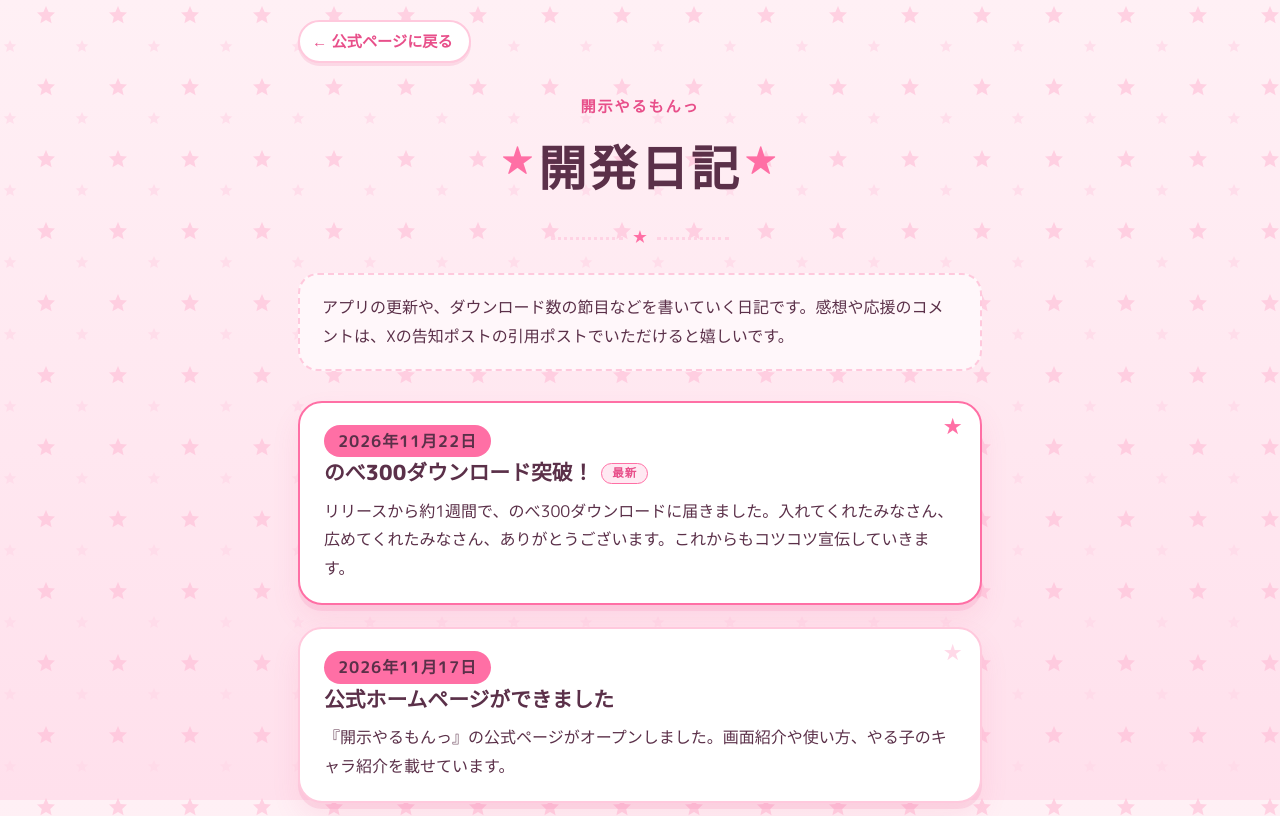
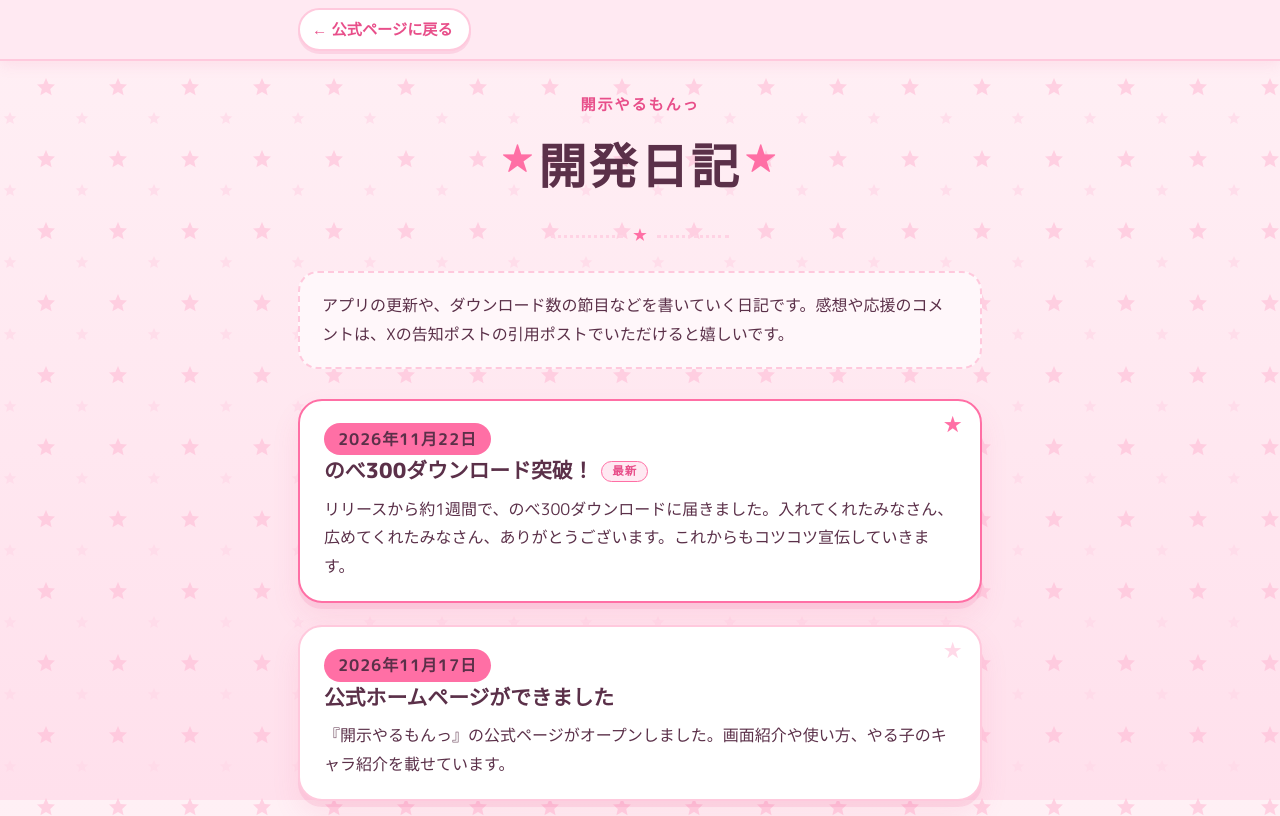
Before and after one commit to ma-kun-hub/kaiji-yarumon, a plain HTML site: page blog.html in a window 1280 px wide. Shown: the top 816 px of the page. Drawn offline with Linux system fonts and the light colour scheme.

Commit message:
開発日記：戻るボタンを固定ヘッダー化

```diff
--- a/blog.html
+++ b/blog.html
@@ -69,10 +69,28 @@
         line-height: 1.8;
       }
 
+      /* 固定ヘッダーバー：スクロールしても常に見える */
+      .topbar {
+        position: sticky;
+        top: 0;
+        z-index: 100;
+        background: var(--pink-mist);
+        border-bottom: 2px solid var(--line);
+        box-shadow: 0 4px 14px rgba(232, 79, 138, 0.1);
+        padding-top: env(safe-area-inset-top, 0px);
+      }
+      .topbar-inner {
+        max-width: 720px;
+        margin: 0 auto;
+        padding: 8px 18px;
+        display: flex;
+        align-items: center;
+      }
+
       .wrap {
         max-width: 720px;
         margin: 0 auto;
-        padding: 20px 18px 8px;
+        padding: 12px 18px 8px;
       }
 
       /* 戻るリンク */
@@ -103,7 +121,7 @@
       /* 見出し */
       header.page-head {
         text-align: center;
-        margin: 30px 0 8px;
+        margin: 18px 0 8px;
       }
       .app-name {
         margin: 0 0 4px;
@@ -237,7 +255,8 @@
       }
 
       @media (max-width: 480px) {
-        .wrap { padding: 16px 14px 4px; }
+        .topbar-inner { padding: 8px 14px; }
+        .wrap { padding: 10px 14px 4px; }
         .entry { padding: 18px 18px 16px; border-radius: 20px; }
         .entry h2 { font-size: 1.18rem; }
         .intro { padding: 16px 18px; }
@@ -245,10 +264,14 @@
     </style>
   </head>
   <body>
+    <header class="topbar">
+      <div class="topbar-inner">
+        <nav aria-label="公式ページへ戻る">
+          <a class="back" href="index.html">← 公式ページに戻る</a>
+        </nav>
+      </div>
+    </header>
     <div class="wrap">
-      <nav>
-        <a class="back" href="index.html">← 公式ページに戻る</a>
-      </nav>
 
       <header class="page-head">
         <p class="app-name">開示やるもんっ</p>
```
